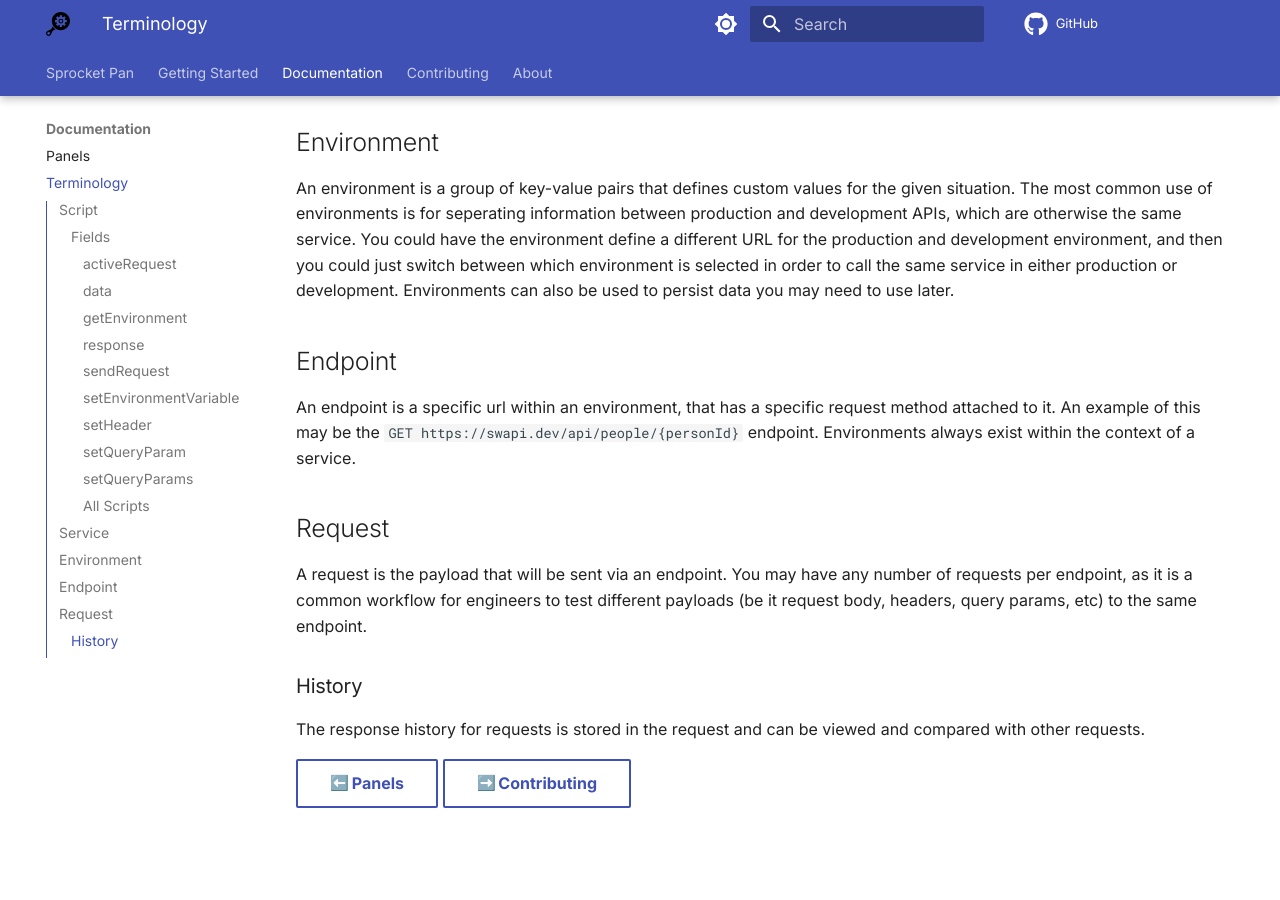
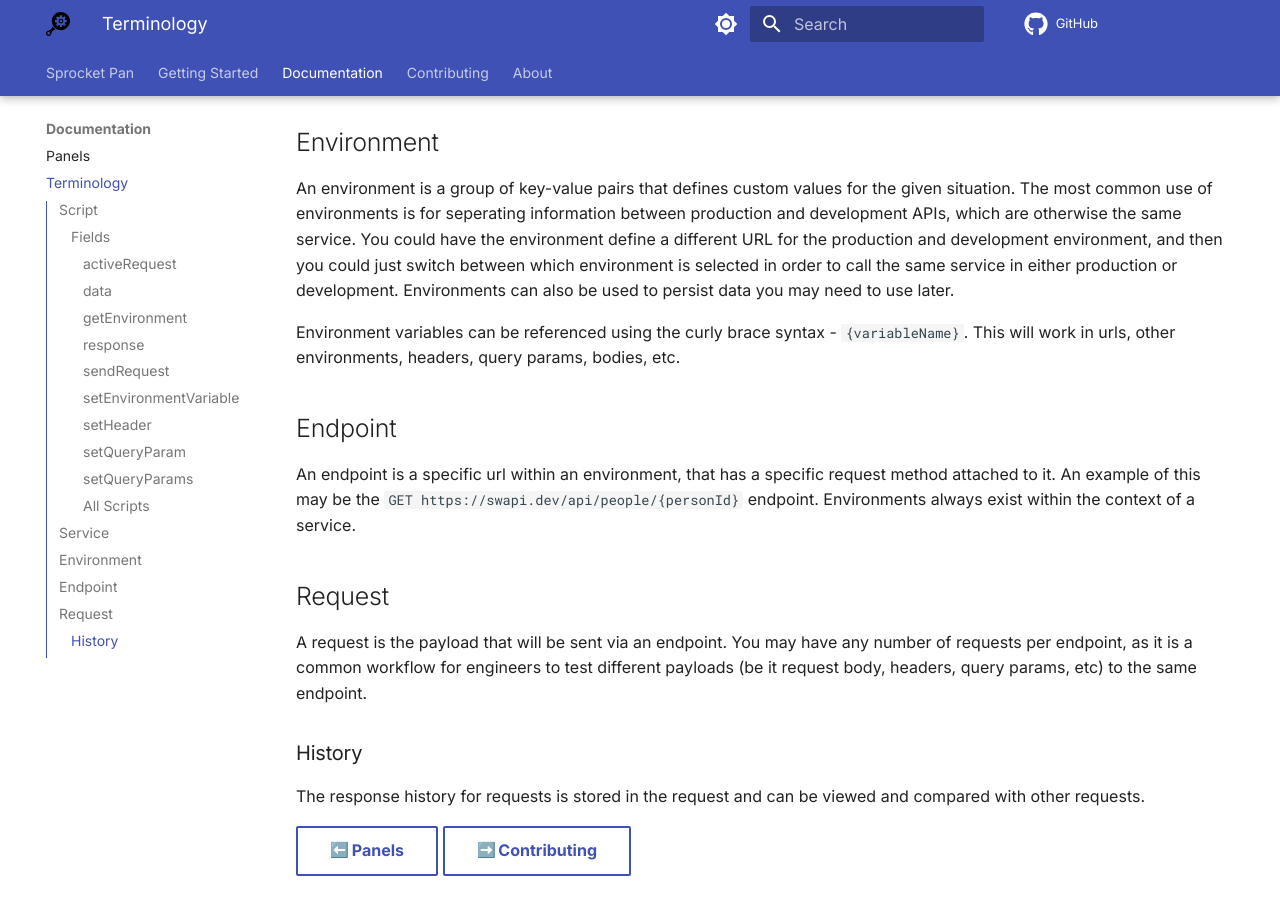
Before and after one commit to itaifish/sprocket-docs, an MkDocs documentation site: the page built from docs/documentation/terminology.md, in a window 1280 px wide and 900 px high, scrolled down 2206 px. Built offline with MkDocs 1.6.1 and Material for MkDocs 9.7.7, drawn with Linux system fonts in a browser that asks for light colours; emoji names are drawn with the system emoji font; comment, search, counter and statistics services are not loaded; the version menu is left out; before the commit the page ends 3038 px from its top, so only the background shows below that.

Commit message:
add line for env var syntax

```diff
--- a/docs/documentation/terminology.md
+++ b/docs/documentation/terminology.md
@@ -68,6 +68,8 @@ A service is a series of endpoints that all share a root URL. An example of this
 
 An environment is a group of key-value pairs that defines custom values for the given situation. The most common use of environments is for seperating information between production and development APIs, which are otherwise the same service. You could have the environment define a different URL for the production and development environment, and then you could just switch between which environment is selected in order to call the same service in either production or development. Environments can also be used to persist data you may need to use later.
 
+Environment variables can be referenced using the curly brace syntax - `{variableName}`. This will work in urls, other environments, headers, query params, bodies, etc.
+
 ## Endpoint
 
 An endpoint is a specific url within an environment, that has a specific request method attached to it. An example of this may be the `GET https://swapi.dev/api/people/{personId}` endpoint. Environments always exist within the context of a service.
```
